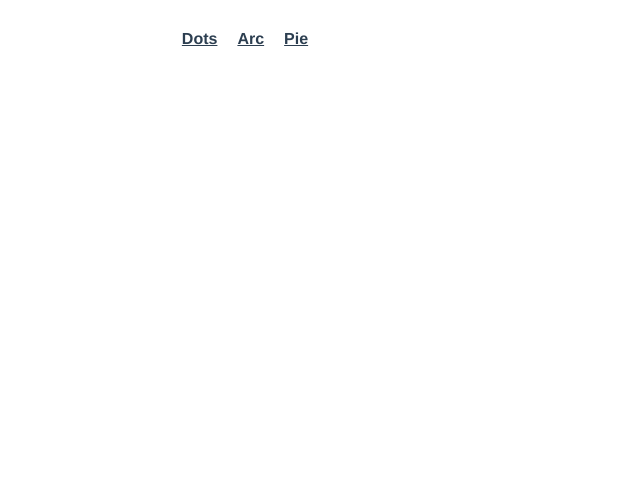
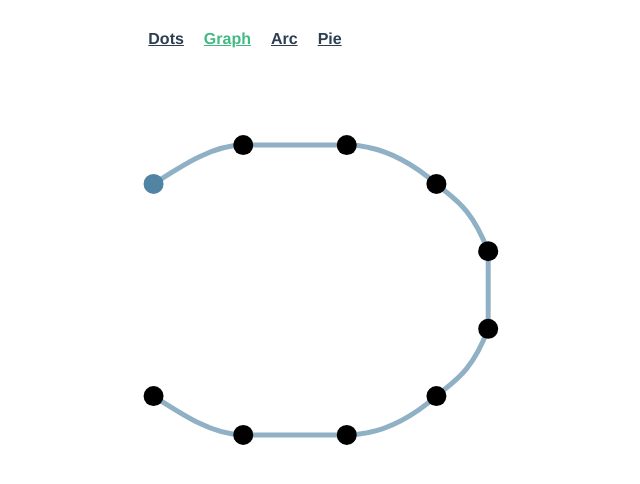
Before and after one commit to myvagrantlife/vue-d3-playground, a Vue app: page /graph in a window 1280 px wide. Shown: the top 484 px of the page, without its empty margins (395-1035 px from the left). Built offline with nearby package versions, Linux system fonts and the light colour scheme.

Commit message:
Distribution of nodes

```diff
--- a/src/App.vue
+++ b/src/App.vue
@@ -2,6 +2,7 @@
   <div id="app">
     <div id="nav">
       <router-link to="/">Dots</router-link>
+      <router-link to="/graph">Graph</router-link>
       <router-link to="/arc">Arc</router-link>
       <router-link to="/pie">Pie</router-link>
     </div>
--- /dev/null
+++ b/src/components/Graph.vue
@@ -0,0 +1,105 @@
+<template>
+  <svg>
+    <path stroke="#90b1c5" fill="none" stroke-width="5" :d="d" />
+    <circle
+      r="10"
+      v-for="(item, index) in dataset"
+      :cx="item.shape.cx"
+      :cy="item.shape.cy"
+      :key="index"
+      :fill="index === 0 ? '#5184a2': '#000000'"
+      @click="onClick(item)"
+    />
+  </svg>
+</template>
+
+<script>
+import * as d3 from "d3";
+import _ from "lodash";
+import dataset from "@/data/graph.json";
+
+export default {
+  data() {
+    return {
+      boundingBox: {
+        x: 0,
+        y: 0,
+        width: 400,
+        height: 300,
+        top: 0,
+        bottom: 300,
+        left: 0,
+        right: 400
+      },
+      rawDataset: dataset
+    };
+  },
+  methods: {
+    onClick(item) {
+      console.log("this is the item!", item);
+      this.dataset = _.shuffle(this.dataset);
+    },
+    processRawDataset(data) {
+      let dt = data.filter(item => !!item.type);
+      let segments = data.filter(item => item.type === "SEGMENT");
+      // TODO: decide whether to include sides as well
+
+      //   this.boundingBox =
+      let startArc = -Math.PI * 0.75;
+      let arcLength = Math.PI * 1.5;
+      let endArc = startArc + arcLength;
+      let arcStep = (endArc - startArc) / (segments.length - 1);
+      let currentArcPosition = startArc;
+
+      let middle = {
+        x:
+          this.boundingBox.left +
+          (this.boundingBox.right - this.boundingBox.left) / 2.0,
+        y:
+          this.boundingBox.top +
+          (this.boundingBox.bottom - this.boundingBox.top) / 2.0
+      };
+      let radius = {
+        x: (this.boundingBox.right - this.boundingBox.left) / 2.0,
+        y: (this.boundingBox.bottom - this.boundingBox.top) / 2.0
+      };
+
+      let arc = segments.map(seg => ({
+        ...seg,
+        shape: {
+          cx: middle.x + Math.cos(currentArcPosition) * radius.x,
+          cy: middle.y + Math.sin(currentArcPosition) * radius.y
+        },
+        arcPosition: (currentArcPosition += arcStep)
+      }));
+      return arc;
+    }
+  },
+  computed: {
+    dataset() {
+      return this.processRawDataset(this.rawDataset, this.boundingBox);
+    },
+    lineGenerator() {
+      return d3
+        .line()
+        .curve(d3["curveMonotoneX"])
+        .x(v => v.shape.cx)
+        .y(v => v.shape.cy);
+    },
+    d() {
+      return this.lineGenerator(this.dataset);
+    }
+  }
+};
+</script>
+
+<style lang="scss" scoped>
+path,
+circle {
+  transition: all 500ms ease;
+}
+
+circle:hover {
+  fill: red;
+}
+</style>
--- /dev/null
+++ b/src/data/graph.json
@@ -0,0 +1,42 @@
+[
+  {
+    "type": "SEGMENT",
+    "title": "Customer Segment"
+  },
+  {
+    "type": "SEGMENT",
+    "title": "Customer Segment"
+  },
+  {
+    "type": "SEGMENT",
+    "title": "Customer Segment"
+  },
+  {
+    "type": "SEGMENT",
+    "title": "Customer Segment"
+  },
+  {
+    "type": "SEGMENT",
+    "title": "Customer Segment"
+  },
+  {
+    "type": "SEGMENT",
+    "title": "Customer Segment"
+  },
+  {
+    "type": "SEGMENT",
+    "title": "Customer Segment"
+  },
+  {
+    "type": "SEGMENT",
+    "title": "Customer Segment"
+  },
+  {
+    "type": "SEGMENT",
+    "title": "Customer Segment"
+  },
+  {
+    "type": "SEGMENT",
+    "title": "Customer Segment"
+  }
+]
--- a/src/router.js
+++ b/src/router.js
@@ -1,27 +1,32 @@
-import Vue from 'vue';
-import Router from 'vue-router';
-import Dots from './views/Dots.vue';
+import Vue from "vue";
+import Router from "vue-router";
+import Dots from "./views/Dots.vue";
 
 Vue.use(Router);
 
 export default new Router({
-  mode: 'history',
+  mode: "history",
   base: process.env.BASE_URL,
   routes: [
     {
-      path: '/',
-      name: 'dots',
-      component: Dots,
+      path: "/",
+      name: "dots",
+      component: Dots
     },
     {
-      path: '/arc',
-      name: 'arc',
-      component: () => import('./views/Arc.vue'),
+      path: "/graph",
+      name: "graph",
+      component: () => import("./views/Graph.vue")
     },
     {
-      path: '/pie',
-      name: 'pie',
-      component: () => import('./views/Pie.vue'),
+      path: "/arc",
+      name: "arc",
+      component: () => import("./views/Arc.vue")
     },
-  ],
+    {
+      path: "/pie",
+      name: "pie",
+      component: () => import("./views/Pie.vue")
+    }
+  ]
 });
--- /dev/null
+++ b/src/views/Graph.vue
@@ -0,0 +1,15 @@
+<template>
+  <div class="graph">
+    <Graph />
+  </div>
+</template>
+
+<script>
+import Graph from "@/components/Graph.vue";
+
+export default {
+  components: {
+    Graph
+  }
+};
+</script>
```
